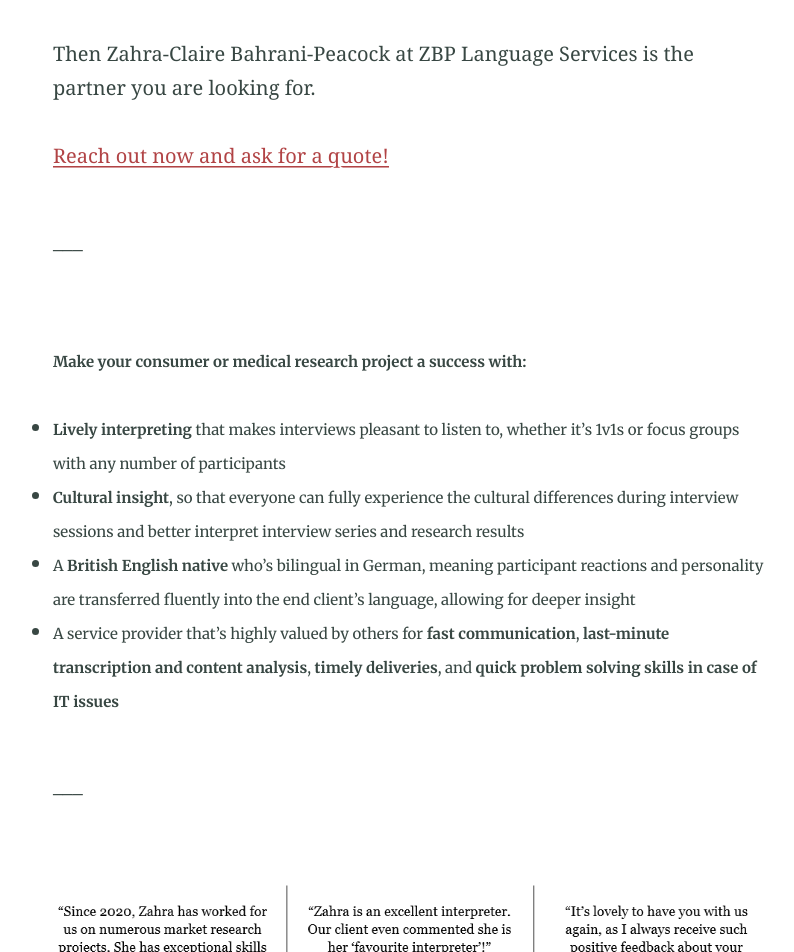
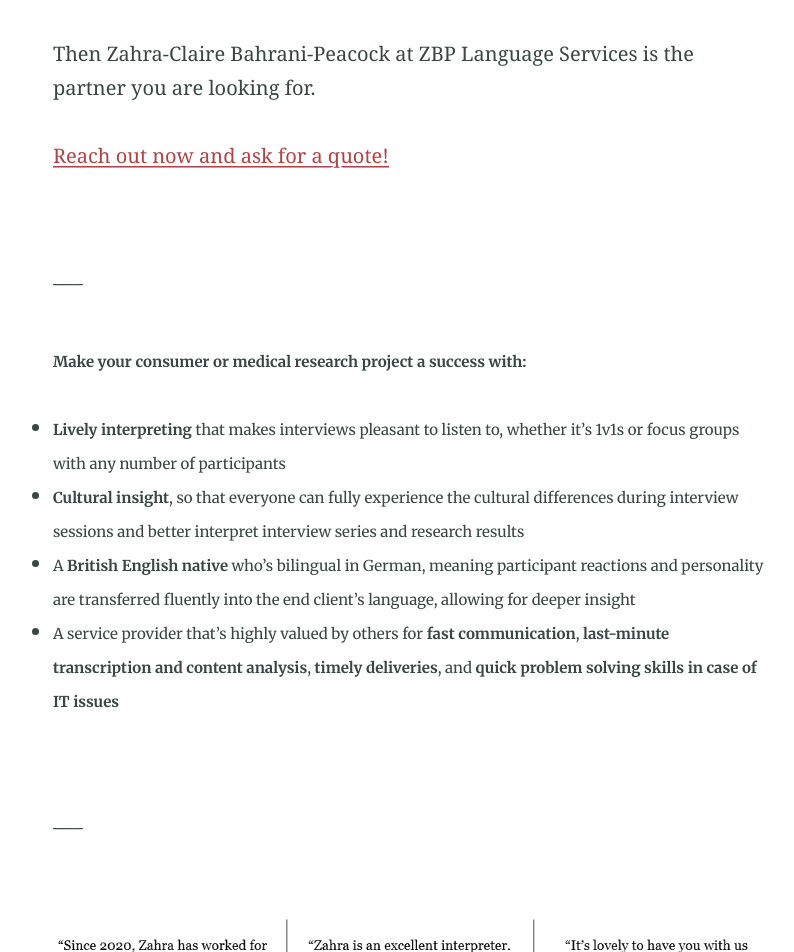
Before and after one commit to Website-2/zbp-language-services.github.io, a Jekyll site: the page built from index.md, in a window 1280 px wide. Shown: the part 780-1732 px from the top of the page, without its empty margins (230-1024 px from the left). Built offline with Jekyll 4.4.1, drawn with Linux system fonts in a browser that asks for light colours.

Commit message:
Text update

```diff
--- a/index.md
+++ b/index.md
@@ -11,15 +11,14 @@
 Are you involved in international medical or consumer qualitative market research projects?<br><br>
 Are you looking for accurate and easy-to-listen-to interpreting or fast transcription to bring German projects to life for English-speaking overservers and analysis?<br><br>
 Then Zahra-Claire Bahrani-Peacock at ZBP Language Services is the partner you are looking for.<br><br>
-[Reach out now and ask for a quote!](/contact/ "Reach out now and ask for a quote!")<br><br>
+[Reach out now and ask for a quote!](/contact/ "Reach out now and ask for a quote!")<br><br><br>
 <div class="center">–––</div>
 <br>
-
 <small>**Make your consumer or medical research project a success with:**
 * <small>**Lively interpreting** that makes interviews pleasant to listen to, whether it's 1v1s or focus groups with any number of participants
 * <small>**Cultural insight**, so that everyone can fully experience the cultural differences during interview sessions and better interpret interview series and research results
 * <small>A **British English native** who's bilingual in German, meaning participant reactions and personality are transferred fluently into the end client's language, allowing for deeper insight
-* <small>A service provider that's highly valued by others for **fast communication**, **last-minute transcription and content analysis**, **timely deliveries**, and **quick problem solving skills in case of IT issues**<br><br>
+* <small>A service provider that's highly valued by others for **fast communication**, **last-minute transcription and content analysis**, **timely deliveries**, and **quick problem solving skills in case of IT issues**<br><br><br>
 <centre>–––</centre>
 <br>
 
```
